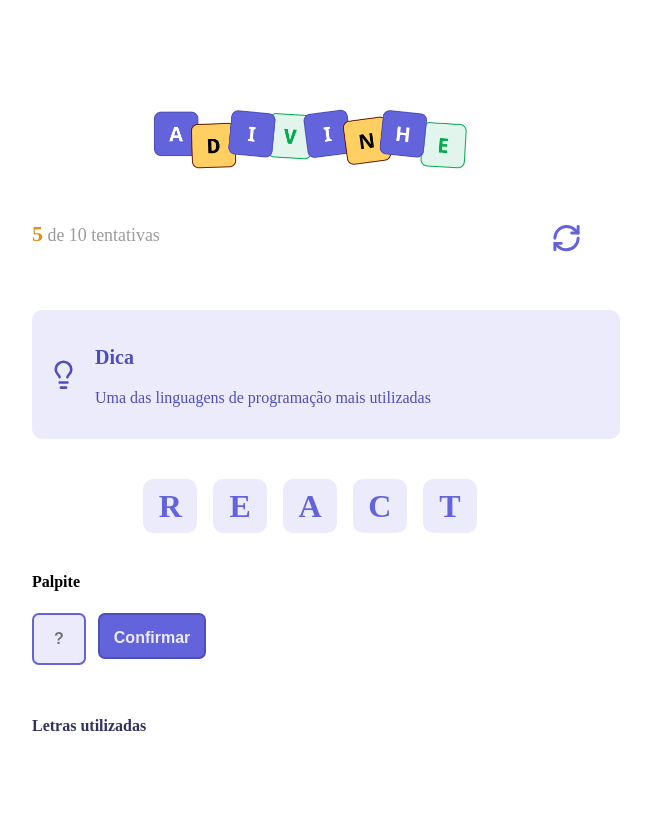
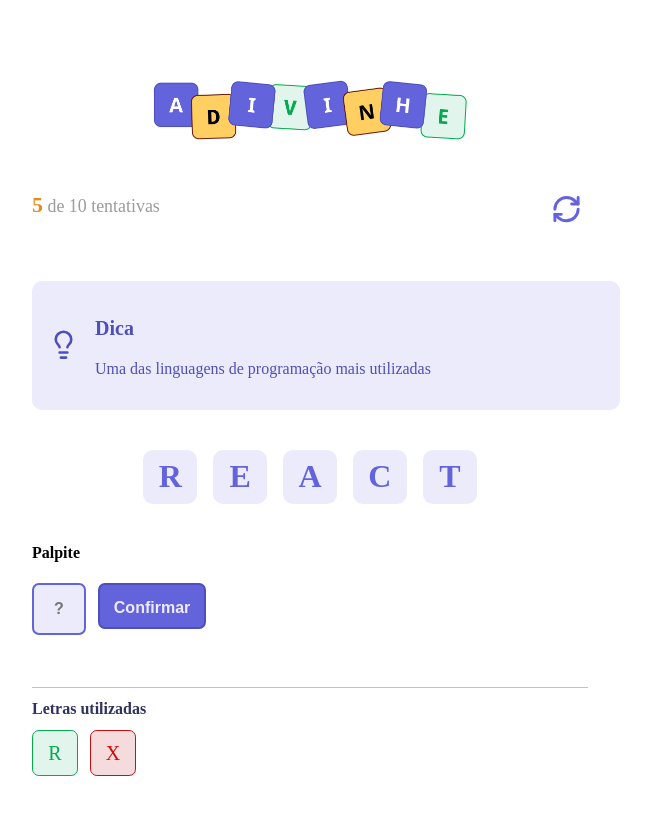
Before and after one commit to MSixels/Adivinhe, a React (Vite) app: page / in a window 1280 px wide. Shown: the whole page, without its empty margins (330-981 px from the left). Built offline with nearby package versions, Linux system fonts and the light colour scheme; the HTML template or start-up script is replaced by a standard one.

Commit message:
Criando variações de cores e tamanho das letras

```diff
--- a/src/components/Letter/index.tsx
+++ b/src/components/Letter/index.tsx
@@ -2,11 +2,18 @@
 
 type Props = {
   value?: string
+  size?: "default" | "small"
+  color?: "default" | "correct" | "wrong"
 }
 
-export function Letter({value = ""}: Props) {
+export function Letter({value = "", size = "default", color = "default"}: Props) {
   return (
-    <div className={styles.letter}>
+    <div className={`
+    ${styles.letter}
+    ${size === "small" && styles.letterSmall}
+    ${color === "correct" && styles.letterCorrect}
+    ${color === "wrong" && styles.letterWrong}
+    `}>
       <span>{value}</span>
     </div>
   )
--- a/src/components/Letter/styles.module.css
+++ b/src/components/Letter/styles.module.css
@@ -14,3 +14,25 @@
   align-items: center;
   justify-content: center;
 }
+
+.letterSmall {
+  width: 2.75rem;
+  height: 2.75rem;
+  border-radius: 0.43rem;
+
+  font-size: 1.25rem;
+  font-weight: 500;
+  border: 1px solid #6363db;
+}
+
+.letterCorrect {
+  background-color: #e1f5ec;
+  border-color: #03ab4f;
+  color: #03ab4f;
+}
+
+.letterWrong {
+  background-color: #f5dbdb;
+  border-color: #cc0d0d;
+  color: #cc0d0d;
+}
--- a/src/components/LettersUsed/index.tsx
+++ b/src/components/LettersUsed/index.tsx
@@ -1,9 +1,15 @@
 import styles from "./styles.module.css"
+
+import { Letter } from "../Letter"
 
 export function LettersUsed() {
 return (
   <div className={styles.lettersUsed}>
     <h5>Letras utilizadas</h5>
+    <div>
+      <Letter value="R" size="small" color="correct"/>
+      <Letter value="x" size="small" color="wrong"/>
+    </div>
   </div>
 )
 }
--- a/src/components/LettersUsed/styles.module.css
+++ b/src/components/LettersUsed/styles.module.css
@@ -1,7 +1,7 @@
 .lettersUsed {
   width: 100%;
   margin-top: 3.25rem;
-  border-top: 1ps solid #c3c3c3;
+  border-top: 1px solid #c3c3c3;
 }
 
 .lettersUsed > h5 {
@@ -10,3 +10,9 @@
   font-weight: 600;
   margin: 0.75rem 0;
 }
+
+.lettersUsed> div {
+  display: flex;
+  gap: 0.75rem;
+  flex-wrap: wrap;
+}
```
